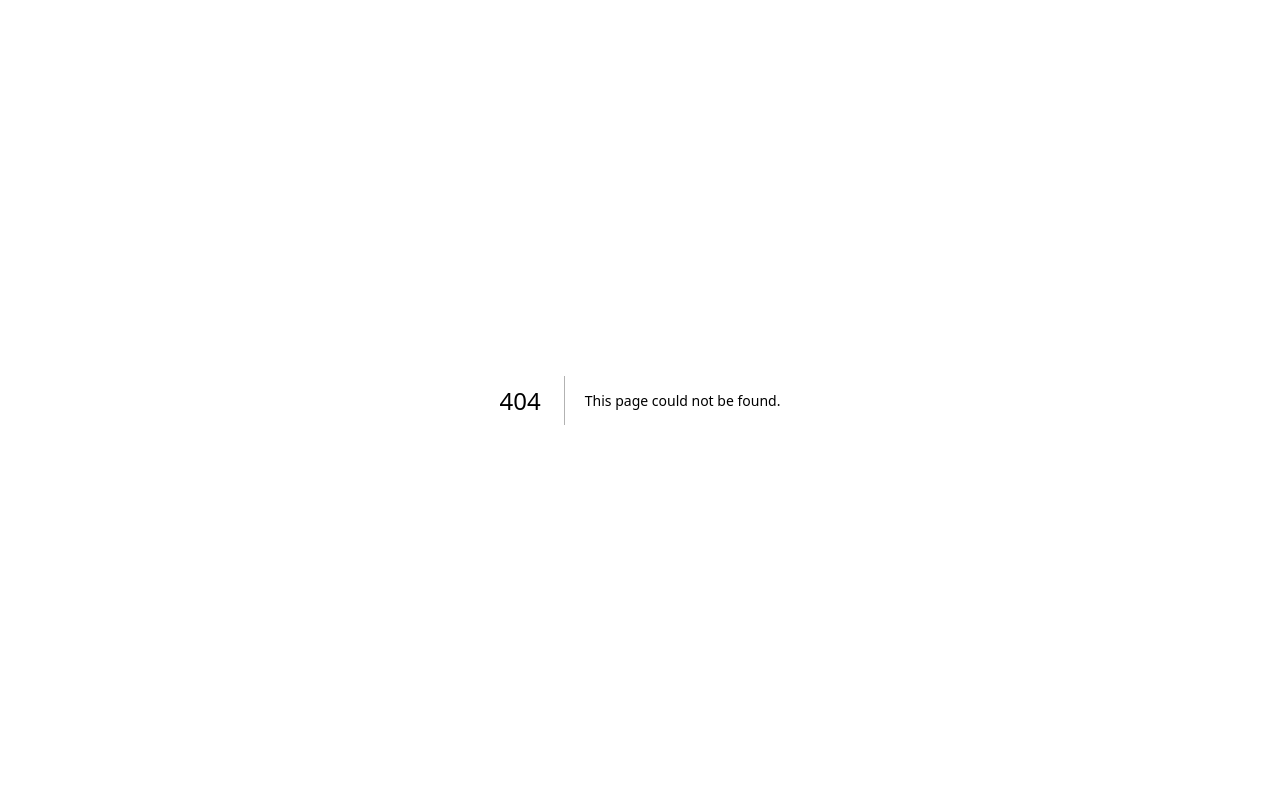
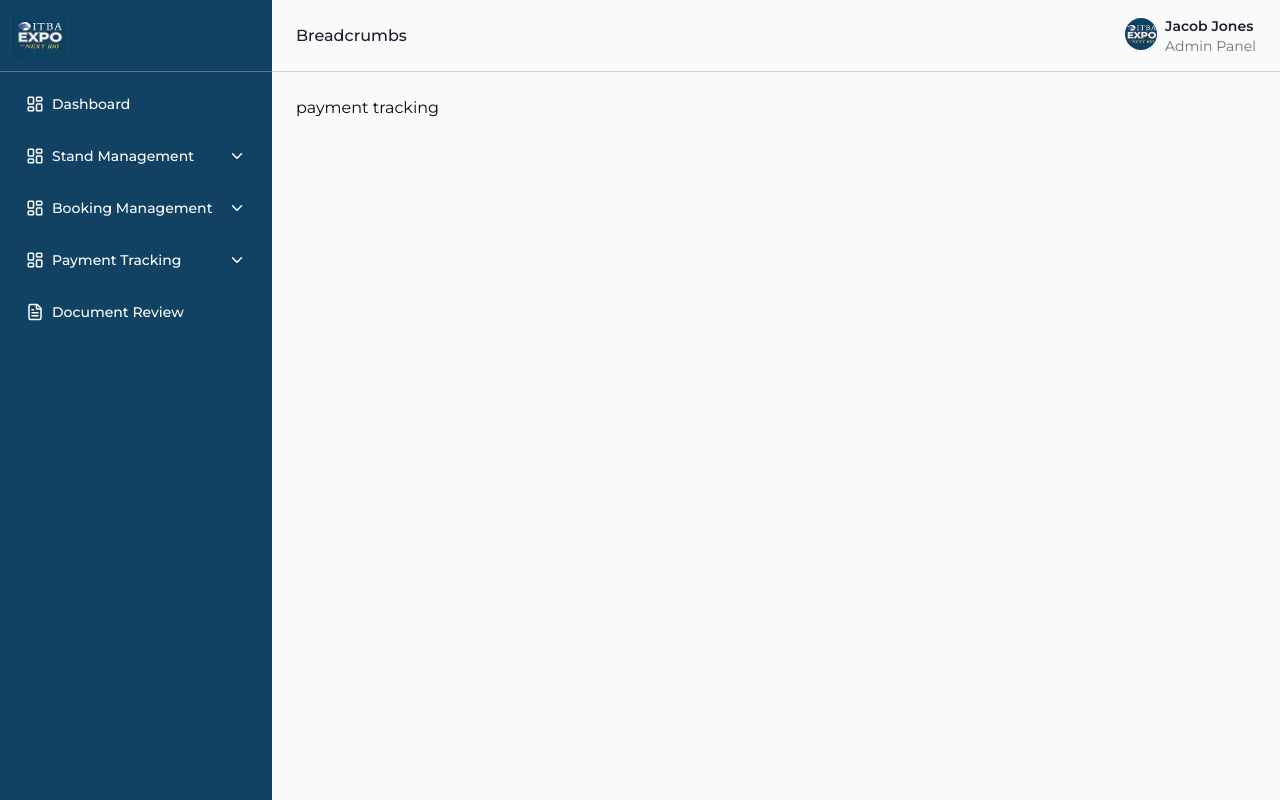
Before and after one commit to backbencherstudio/hanoijane01, a Next.js app: page /dashboard/payment-tracking in a window 1280 px wide. Before the commit this address had no page. Built offline with nearby package versions, Linux system fonts and the light colour scheme.

Commit message:
payment tracking route created

```diff
--- a/app/dashboard/_components/Sidebar.tsx
+++ b/app/dashboard/_components/Sidebar.tsx
@@ -73,6 +73,27 @@ const menuItems: MenuItem[] = [
     ],
   },
   {
+    title: "Payment Tracking",
+    icon: <LayoutDashboard size={18} />,
+    children: [
+      {
+        title: "Pending Payment",
+        href: "/dashboard/payment-tracking",
+        query: { status: "pending" },
+      },
+      {
+        title: "Paid Payment",
+        href: "/dashboard/payment-tracking",
+        query: { status: "paid" },
+      },
+      {
+        title: "Overdue Payment",
+        href: "/dashboard/payment-tracking",
+        query: { status: "overdue" },
+      },
+    ],
+  },
+  {
     title: "Document Review",
     href: "/document-review",
     icon: <FileText size={18} />,
@@ -87,7 +108,7 @@ function SidebarContent({ isOpen, setIsOpen }: SidebarProps) {
   const isQueryMatched = (query?: Record<string, string>) => {
     if (!query) return true;
     return Object.entries(query).every(
-      ([key, value]) => searchParams.get(key) === value
+      ([key, value]) => searchParams.get(key) === value,
     );
   };
 
@@ -100,7 +121,7 @@ function SidebarContent({ isOpen, setIsOpen }: SidebarProps) {
   const isParentActive = (item: MenuItem) => {
     return (
       item.children?.some(
-        (child) => pathname === child.href && isQueryMatched(child.query)
+        (child) => pathname === child.href && isQueryMatched(child.query),
       ) ?? false
     );
   };
@@ -124,7 +145,6 @@ function SidebarContent({ isOpen, setIsOpen }: SidebarProps) {
       setIsOpen(false);
     }
   };
-
 
   return (
     <>
@@ -158,8 +178,8 @@ function SidebarContent({ isOpen, setIsOpen }: SidebarProps) {
             />
           </Link>
         </div>
-
-        <nav className="space-y-2 p-2.5 text-sm font-medium">
+        <div className="h-[calc(100vh-72px)] overflow-y-auto">
+          <nav className="space-y-2 p-2.5 text-sm font-medium ">
             {menuItems.map((item) => {
               const hasChildren = !!item.children?.length;
               const parentActive = isParentActive(item);
@@ -237,7 +257,10 @@ function SidebarContent({ isOpen, setIsOpen }: SidebarProps) {
                                 isQueryMatched(child.query);
 
                               return (
-                              <div key={child.title} className="relative pl-4">
+                                <div
+                                  key={child.title}
+                                  className="relative pl-4"
+                                >
                                   <div
                                     className="
                                     absolute
@@ -273,6 +296,7 @@ function SidebarContent({ isOpen, setIsOpen }: SidebarProps) {
               );
             })}
           </nav>
+        </div>
       </aside>
     </>
   );
--- /dev/null
+++ b/app/dashboard/payment-tracking/page.tsx
@@ -0,0 +1,7 @@
+import React from "react";
+
+const PaymentTrackingPage = () => {
+  return <div>payment tracking</div>;
+};
+
+export default PaymentTrackingPage;
```
Lines whose indentation alone changed are shown as unchanged.
